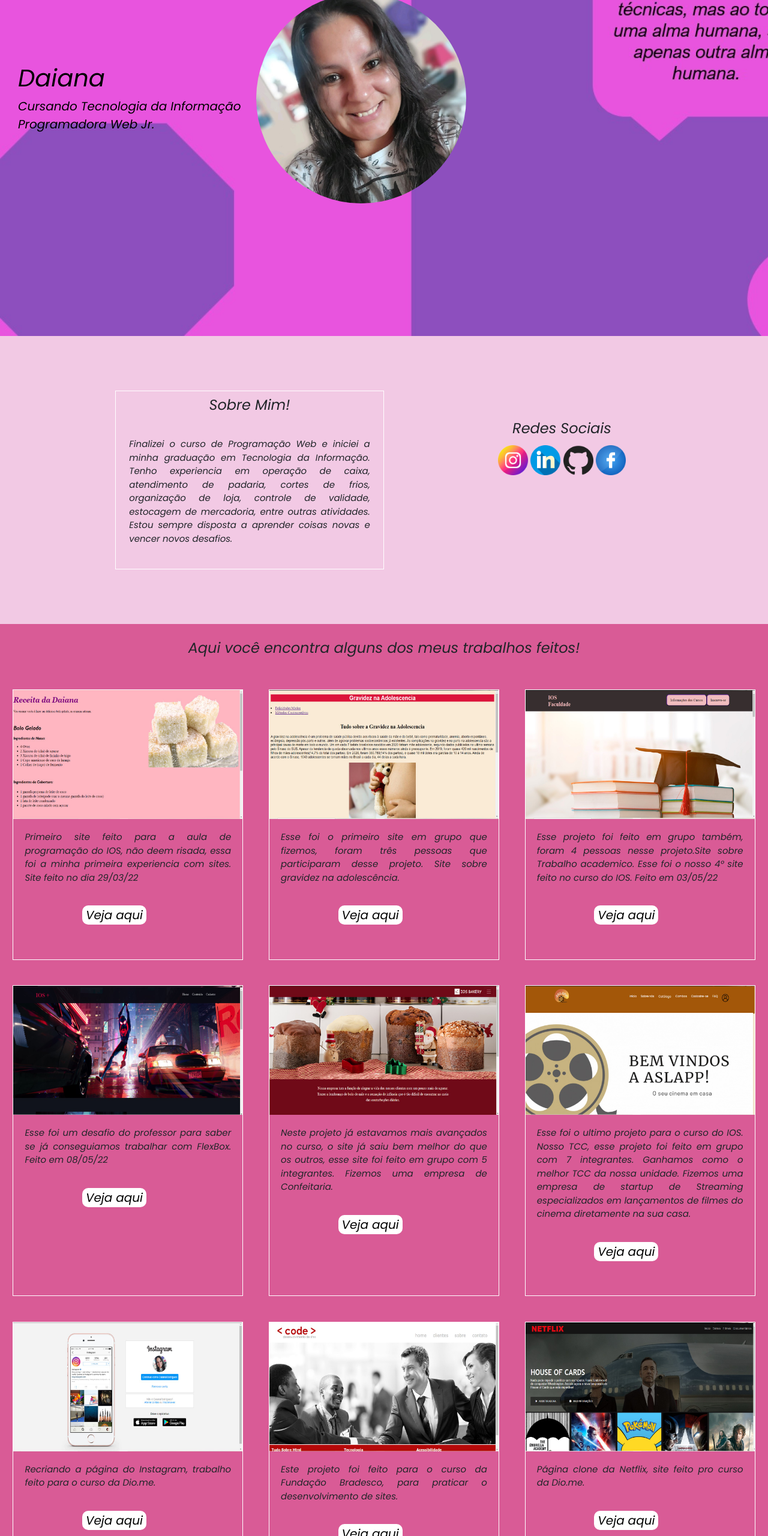
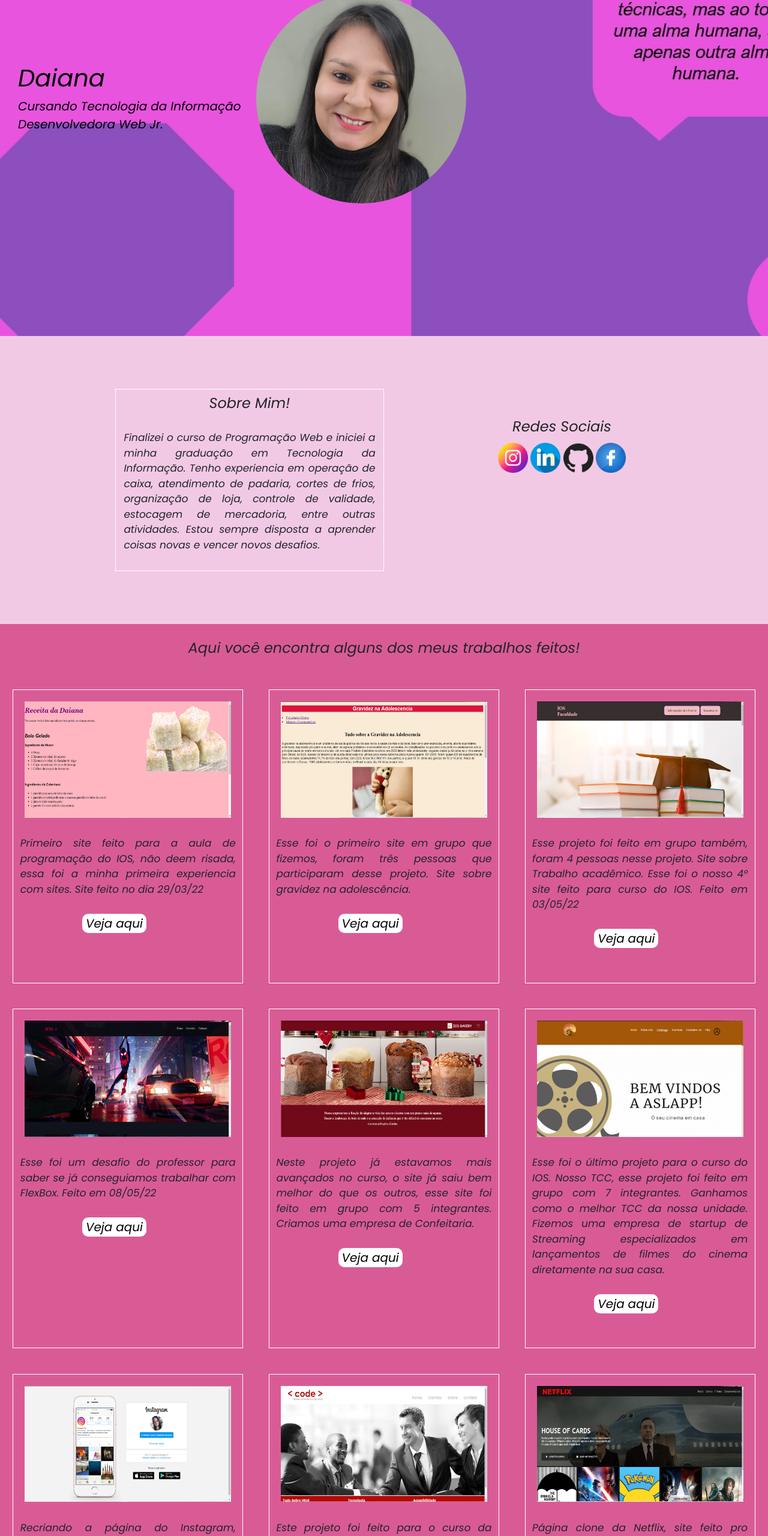
Before and after one commit to DaianaRodrigues/Meu-Portif-lio---Site, a plain HTML site: page index.html in a window 1280 px wide. Shown: the part 240-2800 px from the top of the page at 60% size. Drawn offline with nearby package versions, Linux system fonts and the light colour scheme.

Commit message:
Site Terminado

```diff
--- a/css/banner.css
+++ b/css/banner.css
@@ -62,7 +62,7 @@ body{
 }
 
 .circulo{
-    background-image: url(../fotos/eu.jfif);
+    background-image: url(../fotos/eu.jpg);
     background-color: black;
     width: 350px;
     height: 350px;
--- a/css/formacoes.css
+++ b/css/formacoes.css
@@ -16,7 +16,6 @@
 }
 
 .formacoes{
-    height: 330vh;
     background-color: #D95B96;
 }
 
@@ -29,8 +28,8 @@
 
 p{
     text-align: justify;
-    padding: 5%;
-    font-size: 15px;
+    padding: 3%;
+    font-size: 17px;
     font-style: italic;
 }
 
@@ -43,6 +42,7 @@ p{
 .imagens{
     width: 100%;
     transition: all linear 0.4s;
+    padding: 5%;
 }
 
 .imagens:hover{
@@ -105,3 +105,12 @@ p{
 .botao:hover{
     animation: bounce 1s;
 }
+
+.declaracao-final{
+    border: 1px solid white;
+    font-size: 20px;
+    margin: 0 10% 2% 10%;
+    padding: 2%;
+    text-align: center;
+    font-style: italic;
+}
--- a/css/sobre.css
+++ b/css/sobre.css
@@ -18,7 +18,7 @@ h4{
 .texto{
     text-align: justify;
     border: 1px solid white;
-    font-size: 15px;
+    font-size: 17px;
     font-style: italic;
 }
 
--- a/css/style.css
+++ b/css/style.css
@@ -1,3 +1,12 @@
 html{
     scroll-behavior: smooth;
 }
+
+body::-webkit-scrollbar{
+    width: 15px;
+}
+
+body::-webkit-scrollbar-thumb{
+    background-color: #D95B96;
+    border-radius: 30px;
+}
--- a/index.html
+++ b/index.html
@@ -41,7 +41,7 @@
     <div class="paragrafo">
       <h1>Daiana</h1>
       Cursando Tecnologia da Informação<br>
-      Programadora Web Jr.<br>
+      Desenvolvedora Web Jr.<br>
     </div>
     <div class="circulo"></div>
   </div>
@@ -69,54 +69,55 @@
   <div class="conteudo">
     <img src="fotos/Slide9.jpg" alt="" class="imagens">
     <p>Primeiro site feito para a aula de programação do IOS, não deem risada, essa foi a minha primeira experiencia com sites. Site feito no dia 29/03/22</p>
-    <a href="https://daianarodrigues.github.io/Site-de-Receitas/"><button class="botao">Veja aqui</button></a>
+    <a href="https://daianarodrigues.github.io/Site-de-Receitas/" target="_blank"><button class="botao">Veja aqui</button></a>
   </div>
   <div class="conteudo">
     <img src="fotos/Slide10.jpg" alt="" class="imagens">
     <p>Esse foi o primeiro site em grupo que fizemos, foram três pessoas que participaram desse projeto. Site sobre gravidez na adolescência.</p>
-    <a href="https://daianarodrigues.github.io/Site-Gravidez-na-Adolesc-ncia/"><button class="botao">Veja aqui</button></a>
+    <a href="https://daianarodrigues.github.io/Site-Gravidez-na-Adolesc-ncia/" target="_blank"><button class="botao">Veja aqui</button></a>
   </div>
   <div class="conteudo">
     <img src="fotos/Slide1.jpg" alt="" class="imagens">
-    <p>Esse projeto foi feito em grupo também, foram 4 pessoas nesse projeto.Site sobre Trabalho academico. Esse foi o nosso 4° site feito no curso do IOS. Feito em 03/05/22</p>
-    <a href="https://daianarodrigues.github.io/Trabalho-Academico/"><button class="botao">Veja aqui</button></a>
+    <p>Esse projeto foi feito em grupo também, foram 4 pessoas nesse projeto. Site sobre Trabalho acadêmico. Esse foi o nosso 4° site feito para curso do IOS. Feito em 03/05/22</p>
+    <a href="https://daianarodrigues.github.io/Trabalho-Academico/" target="_blank"><button class="botao">Veja aqui</button></a>
   </div>
   <div class="conteudo">
     <img src="fotos/Slide2.jpg" alt="" class="imagens">
     <p>Esse foi um desafio do professor para saber se já conseguiamos trabalhar com FlexBox. Feito em 08/05/22</p>
-    <a href="https://daianarodrigues.github.io/Site-IOS-/"><button class="botao">Veja aqui</button></a>
+    <a href="https://daianarodrigues.github.io/Site-IOS-/" target="_blank"><button class="botao">Veja aqui</button></a>
   </div>
   <div class="conteudo">
     <img src="fotos/Slide3.jpg" alt="" class="imagens">
-    <p>Neste projeto já estavamos mais avançados no curso, o site já saiu bem melhor do que os outros, esse site foi feito em grupo com 5 integrantes. Fizemos uma empresa de Confeitaria.</p>
-    <a href="https://daianarodrigues.github.io/IOS-Bakery/"><button class="botao">Veja aqui</button></a>
+    <p>Neste projeto já estavamos mais avançados no curso, o site já saiu bem melhor do que os outros, esse site foi feito em grupo com 5 integrantes. Criamos uma empresa de Confeitaria.</p>
+    <a href="https://daianarodrigues.github.io/IOS-Bakery/" target="_blank"><button class="botao">Veja aqui</button></a>
   </div>
   <div class="conteudo">
     <img src="fotos/Slide6.jpg" alt="" class="imagens">
-    <p>Esse foi o ultimo projeto para o curso do IOS. Nosso TCC, esse projeto foi feito em grupo com 7 integrantes. Ganhamos como o melhor TCC da nossa unidade. Fizemos uma empresa de startup de Streaming especializados em lançamentos de filmes do cinema diretamente na sua casa.</p>
-    <a href="https://daianarodrigues.github.io/Site-Aslapp-TCC/"><button class="botao">Veja aqui</button></a>
+    <p>Esse foi o último projeto para o curso do IOS. Nosso TCC, esse projeto foi feito em grupo com 7 integrantes. Ganhamos como o melhor TCC da nossa unidade. Fizemos uma empresa de startup de Streaming especializados em lançamentos de filmes do cinema diretamente na sua casa.</p>
+    <a href="https://daianarodrigues.github.io/Site-Aslapp-TCC/" target="_blank"><button class="botao">Veja aqui</button></a>
   </div>
   <div class="conteudo">
     <img src="fotos/Slide4.jpg" alt="" class="imagens">
     <p>Recriando a página do Instagram, trabalho feito para o curso da Dio.me.</p>
-    <a href="https://daianarodrigues.github.io/Recriando-a-pagina-do-Instagram-/"><button class="botao">Veja aqui</button></a>
+    <a href="https://daianarodrigues.github.io/Recriando-a-pagina-do-Instagram-/" target="_blank"><button class="botao">Veja aqui</button></a>
   </div>
   <div class="conteudo">
     <img src="fotos/Slide5.jpg" alt="" class="imagens">
     <p>Este projeto foi feito para o curso da Fundação Bradesco, para praticar o desenvolvimento de sites.</p>
-    <a href="https://daianarodrigues.github.io/Code-Desenvolvimento-de-sites/"><button class="botao">Veja aqui</button></a>
+    <a href="https://daianarodrigues.github.io/Code-Desenvolvimento-de-sites/" target="_blank"><button class="botao">Veja aqui</button></a>
   </div>
   <div class="conteudo">
     <img src="fotos/Slide7.jpg" alt="" class="imagens">
     <p>Página clone da Netflix, site feito pro curso da Dio.me.</p>
-    <a href="https://daianarodrigues.github.io/Netflix-Clone/"><button class="botao">Veja aqui</button></a>
+    <a href="https://daianarodrigues.github.io/Netflix-Clone/" target="_blank"><button class="botao">Veja aqui</button></a>
   </div>
   <div class="conteudo">
     <img src="fotos/Slide8.jpg" alt="" class="imagens">
-    <p>Recriando o Jogo da cobrinha com JavaScript.</p>
-    <a href="https://daianarodrigues.github.io/Recriando-o-jogo-da-cobrinha-com-JavaScript/"><button class="botao">Veja aqui</button></a>
+    <p>Recriando o Jogo da cobrinha com JavaScript, projeto feito para o curso da Dio.me.</p>
+    <a href="https://daianarodrigues.github.io/Recriando-o-jogo-da-cobrinha-com-JavaScript/" target="_blank"><button class="botao">Veja aqui</button></a>
   </div>
 </section>
+<p class="declaracao-final">Espero que tenham gostado um pouco dos meus trabalhos, estou em desenvolvimento ainda, tenho muito a aprender. Estou em busca de conhecimento constante para aperfeiçoar os meus projetos. Vou estar sempre atualizando aqui meu portifólio.</p>
 
 <section class="experiencias" id="sec3">
   <div id="carouselExampleControls" class="carousel slide" data-ride="carousel">
@@ -136,6 +137,15 @@
       <div class="carousel-item">
         <img src="fotos/img5.jpg" class="d-block" alt="...">
       </div>
+      <div class="carousel-item">
+        <img src="fotos/img6.jpg" class="d-block" alt="...">
+      </div>
+      <div class="carousel-item">
+        <img src="fotos/img7.jpg" class="d-block" alt="...">
+      </div>
+      <div class="carousel-item">
+        <img src="fotos/img8.jpg" class="d-block" alt="...">
+      </div>
     </div>
     <button class="carousel-control-prev" type="button" data-target="#carouselExampleControls" data-slide="prev">
       <span class="carousel-control-prev-icon" aria-hidden="true"></span>
```
Also changed, not shown: fotos/eu.jfif (deleted), fotos/eu.jpg (added), fotos/img6.jpg (added), fotos/img7.jpg (added), fotos/img8.jpg (added). Lines whose indentation alone changed are shown as unchanged.
